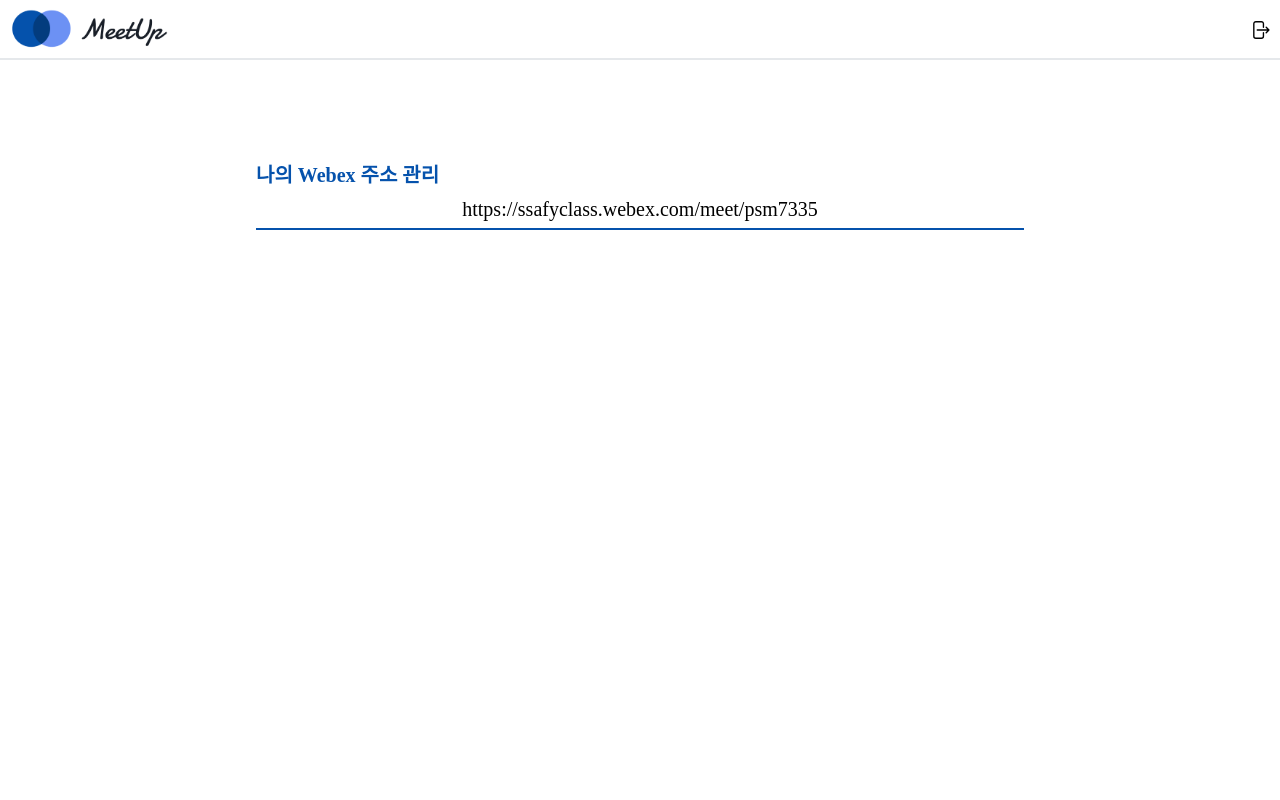
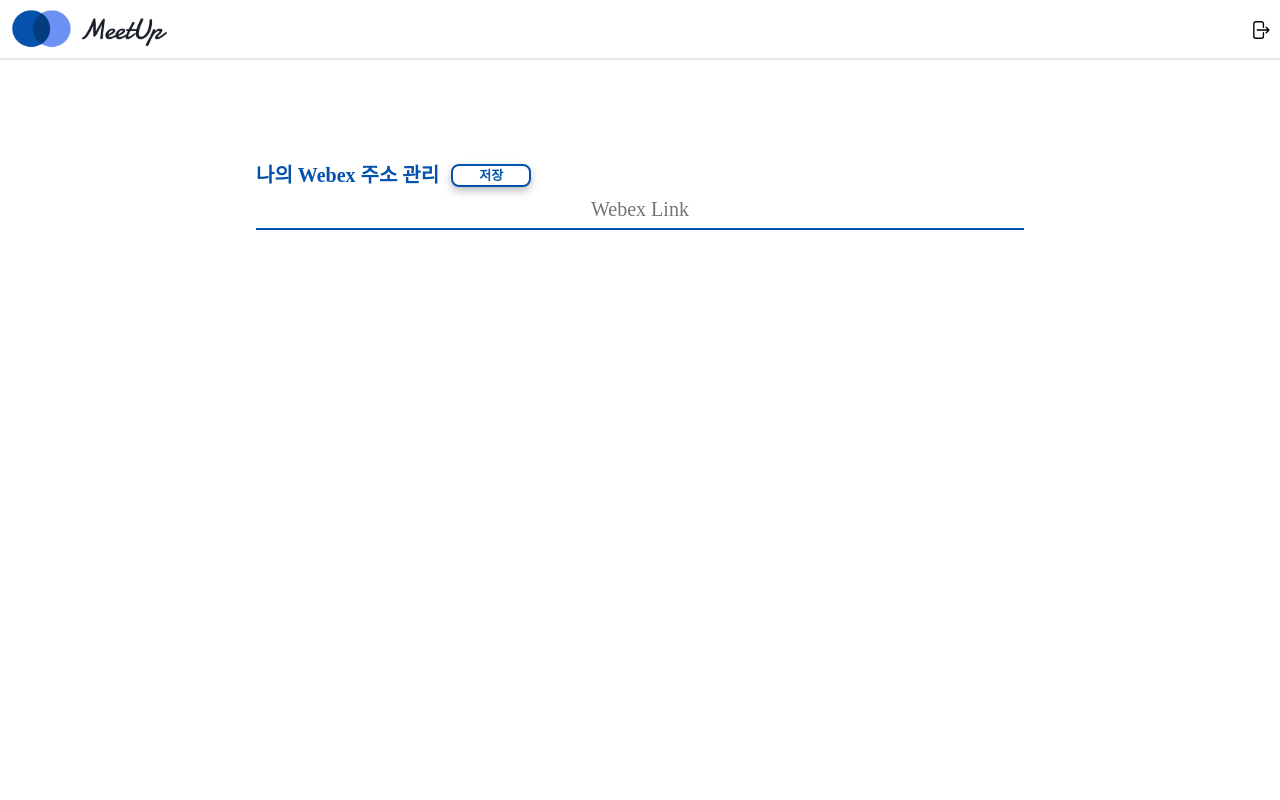
Before and after one commit to drsuneamer/MeetUp, a React (Create React App) app in the folder frontend/: page /settings in a window 1280 px wide. Shown: the top 800 px of the page. Built offline with nearby package versions, Linux system fonts and the light colour scheme; no server answers; sample sign-in values are in the browser's storage.

Commit message:
[#S07P31A102-168][FE] feat: webex 주소 get/put

```diff
--- a/frontend/src/pages/Settings.tsx
+++ b/frontend/src/pages/Settings.tsx
@@ -1,20 +1,57 @@
 import Layout from '../components/layout/Layout';
+import { useState, useEffect } from 'react';
+import { axiosInstance } from '../components/auth/axiosConfig';
+import Alert from '@mui/material/Alert';
 
 function Settings() {
-  const url = 'https://ssafyclass.webex.com/meet/psm7335';
+  const [url, setUrl] = useState('Webex Link');
+  const [input, setInput] = useState({ webexUrl: '' });
+  const [done, setDone] = useState(false);
+
+  useEffect(() => {
+    axiosInstance.get('/user/webex').then((res) => {
+      setUrl(res.data.webexUrl);
+    });
+  }, []);
+
+  const onInput = (e: React.ChangeEvent<HTMLInputElement>) => {
+    setUrl(e.target.value);
+  };
+
+  useEffect(() => {
+    setInput({ webexUrl: url });
+  }, [url]);
+
+  const submit = () => {
+    axiosInstance.put('/user/webex', input).then((res) => {
+      console.log(res);
+      if (res.status === 201) {
+        setDone(true);
+      }
+    });
+  };
 
   return (
     <Layout>
       <div className="text-m mx-[20vw] pt-[20vh] pb-[180px]">
         <div>
-          <div className="font-bold text-title">나의 Webex 주소 관리</div>
+          <div className="flex items-center">
+            <div className="font-bold text-title">나의 Webex 주소 관리</div>
+            <button
+              onClick={submit}
+              className="ml-3 w-[80px] h-[23px] bg-background border-title border-solid border-[2px] text-[13px] drop-shadow-shadow rounded font-bold text-title align-middle"
+            >
+              저장
+            </button>
+          </div>
           <input
-            // onChange={onChangeID}
+            onChange={onInput}
             type="text"
             placeholder={url}
-            className="w-full text-center placeholder-[black] border-b-2 border-b-title py-1 px-2 mb-8 focus:outline-none focus:border-b-footer"
+            className="w-full text-center placeholder-label border-b-2 border-b-title py-1 px-2 mb-8 focus:outline-none focus:border-b-footer"
           />
         </div>
+        {done ? <Alert severity="success">저장이 완료되었습니다.</Alert> : ''}
       </div>
     </Layout>
   );
```
